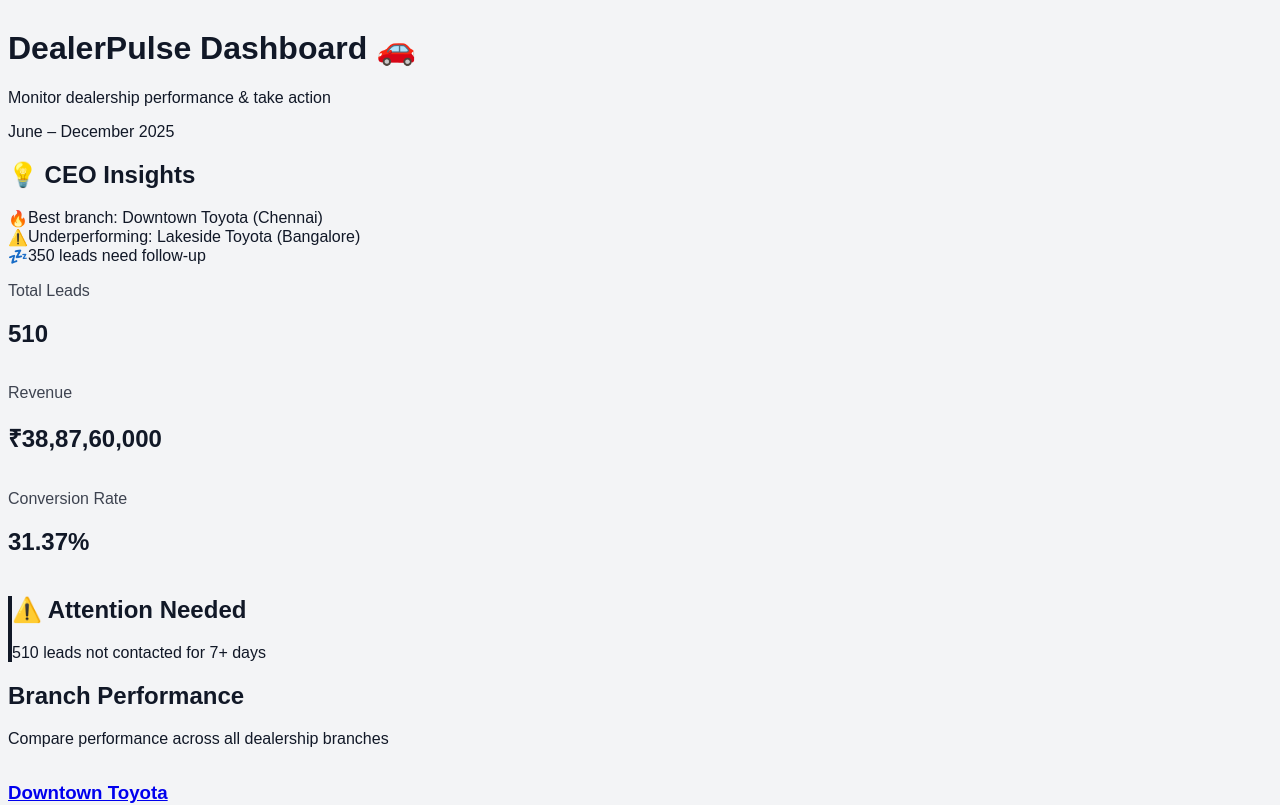
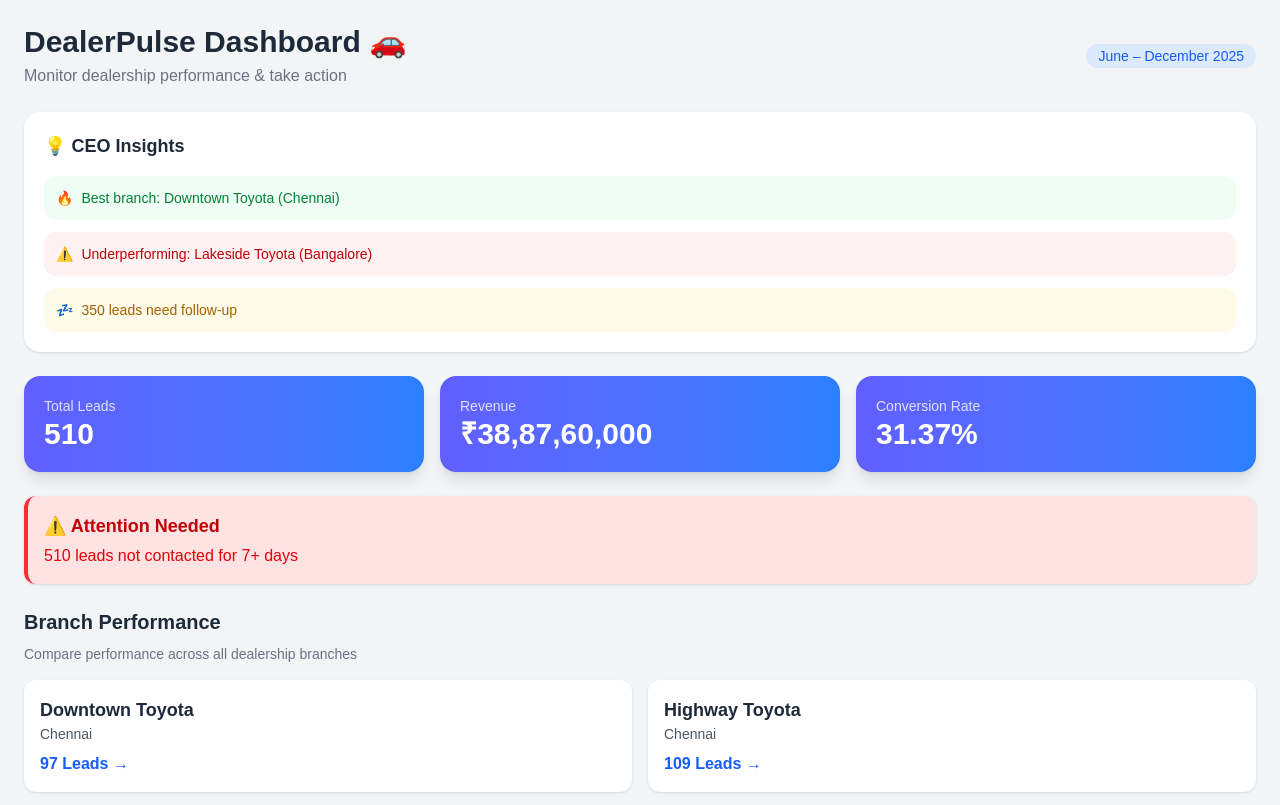
Before and after one commit to PMSai2626/dealerdashobard, a Next.js app: page / in a window 1280 px wide. Shown: the top 805 px of the page. Built offline with nearby package versions, Linux system fonts and the light colour scheme.

Commit message:
added css

```diff
--- a/app/globals.css
+++ b/app/globals.css
@@ -1,10 +1,30 @@
-@tailwind base;
-@tailwind components;
-@tailwind utilities;
+@import "tailwindcss";
 
-/* Force light theme */
+/* Light theme (default) */
+:root {
+  --background: #ffffff;
+  --foreground: #171717;
+}
+
+/* Optional theme mapping */
+@theme inline {
+  --color-background: var(--background);
+  --color-foreground: var(--foreground);
+  --font-sans: var(--font-geist-sans);
+  --font-mono: var(--font-geist-mono);
+}
+
+/* ❌ REMOVE DARK MODE (THIS WAS CAUSING ISSUE) */
+/* @media (prefers-color-scheme: dark) {
+  :root {
+    --background: #0a0a0a;
+    --foreground: #ededed;
+  }
+} */
+
+/* ✅ FINAL BODY STYLE */
 body {
   background-color: #f3f4f6; /* gray-100 */
-  color: #111827; /* gray-900 */
+  color: #111827;           /* gray-900 */
   font-family: Arial, Helvetica, sans-serif;
 }
```
